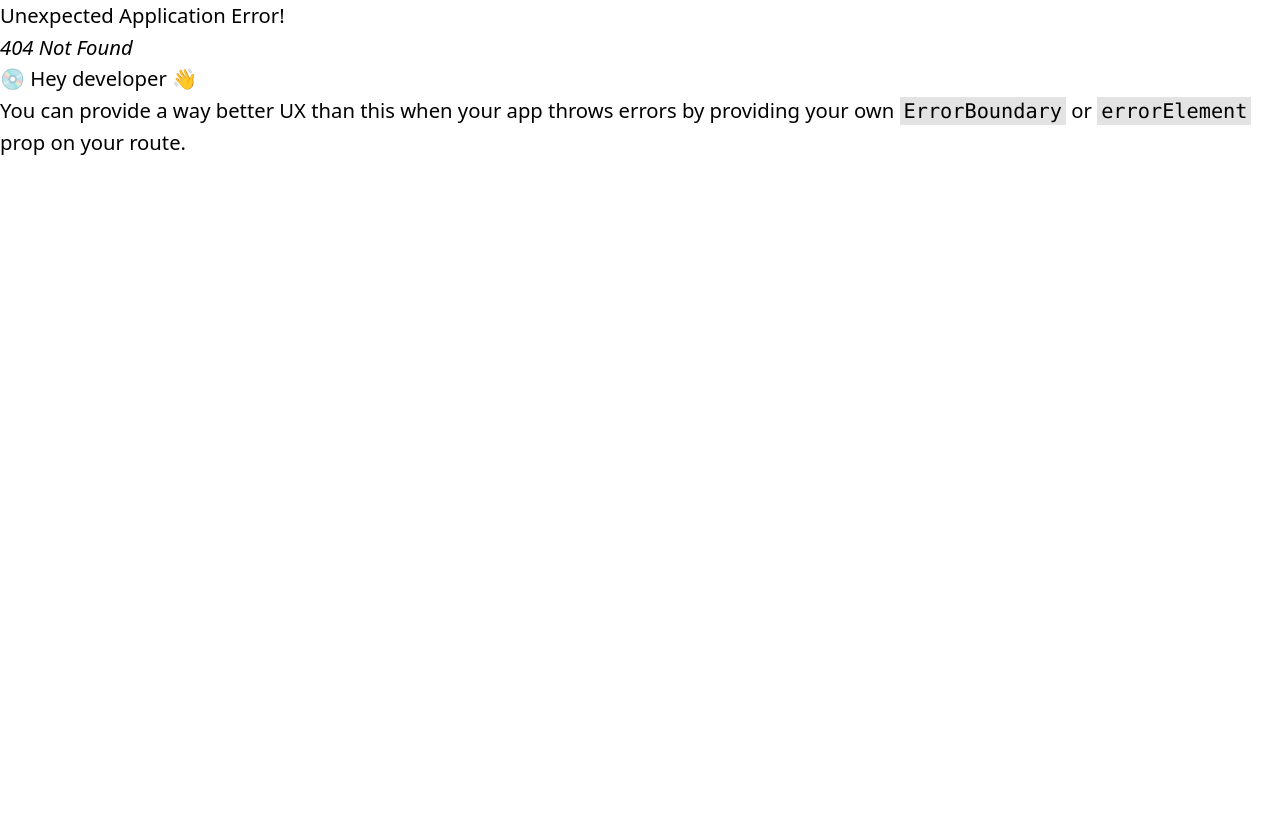
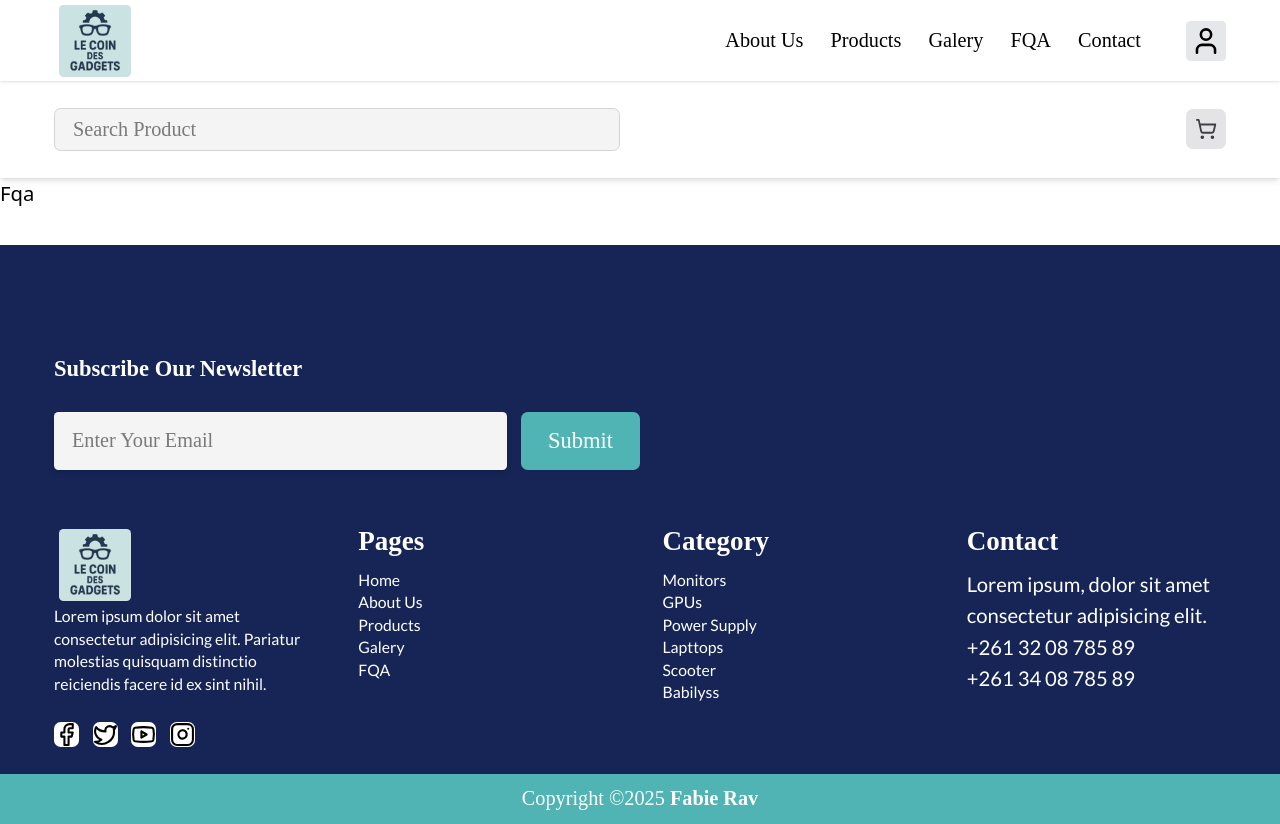
Before and after one commit to FabieRv/coin_de_gadgets, a React (Vite) app: page /fqa in a window 1280 px wide. Before the commit this address had no page. Before the commit the page ends 800 px from the top, so only its background shows below. Built offline with nearby package versions, Linux system fonts and the light colour scheme.

Commit message:
ajout de page contact et fqa

```diff
--- /dev/null
+++ b/src/components/pages/Contacts/Contact.tsx
@@ -0,0 +1,5 @@
+function Contact() {
+  return <div>Contact</div>
+}
+
+export default Contact
--- /dev/null
+++ b/src/components/pages/FQA/Fqa.tsx
@@ -0,0 +1,5 @@
+function Fqa() {
+  return <div>Fqa</div>
+}
+
+export default Fqa
--- a/src/router.tsx
+++ b/src/router.tsx
@@ -5,6 +5,9 @@ import CartPages from "./components/pages/Products/CartPages"
 import ProductGrid from "./components/pages/Products/ProductGrid"
 import ProductDetail from "./components/pages/Products/ProductDetail"
 import Gallery from "./components/pages/Gallery/Gallery"
+import Fqa from "./components/pages/FQA/Fqa"
+import Contact from "./components/pages/Contacts/Contact"
+
 
 export const router = createBrowserRouter([
   {
@@ -16,6 +19,8 @@ export const router = createBrowserRouter([
       { path: "products/:id", element: <ProductDetail /> },
       { path: "cart", element: <CartPages /> },
       { path: "gallery", element: <Gallery /> },
+      { path: "fqa", element: <Fqa /> },
+      { path: "contact", element: <Contact /> },
     ],
   },
 ])
```
